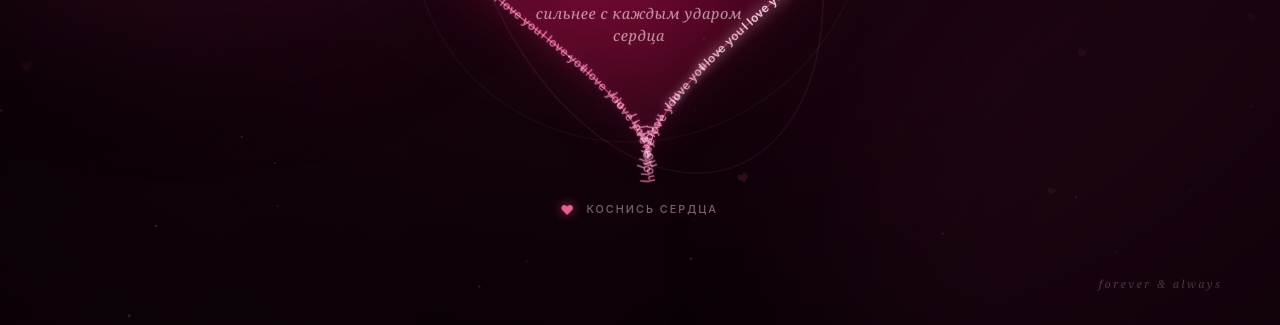
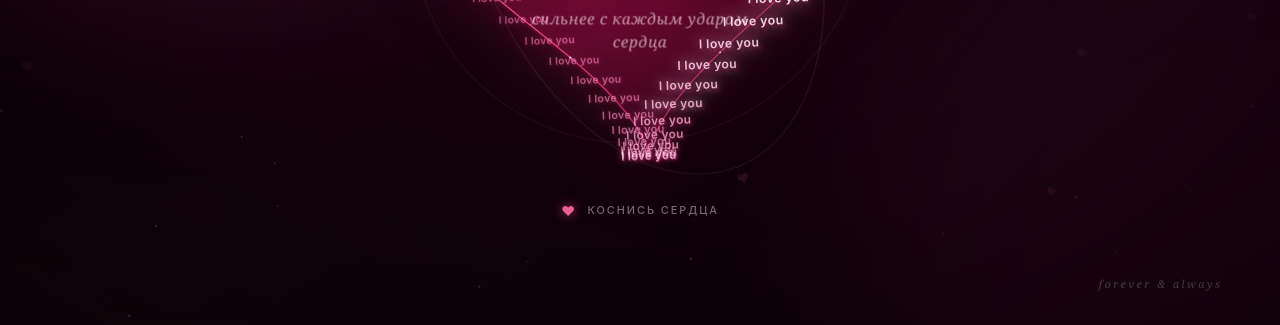
Before and after one commit to viDaLost/Iloveyou, a plain HTML site: page index.html in a window 1280 px wide. Shown: the part 475-800 px from the top of the page. Drawn offline with Linux system fonts and the light colour scheme; animation ran at ten frames a second.

Commit message:
Add files via upload

```diff
--- a/index.html
+++ b/index.html
@@ -17,6 +17,8 @@
             --content-y: 0px;
             --halo-x: 0px;
             --halo-y: 0px;
+            --heart-tilt-x: 0deg;
+            --heart-tilt-y: 0deg;
         }
 
         * {
@@ -205,6 +207,8 @@
             cursor: pointer;
             -webkit-tap-highlight-color: transparent;
             touch-action: manipulation;
+            perspective: 950px;
+            transform-style: preserve-3d;
             animation: heart-arrival 1.45s cubic-bezier(0.16, 1, 0.3, 1) both;
         }
 
@@ -276,7 +280,12 @@
             width: 100%;
             height: 100%;
             pointer-events: none;
-            filter: saturate(1.06);
+            filter: saturate(1.08) drop-shadow(0 18px 30px rgba(70, 0, 28, 0.3));
+            transform: rotateX(var(--heart-tilt-x)) rotateY(var(--heart-tilt-y)) translateZ(0);
+            transform-origin: 50% 49%;
+            transform-style: preserve-3d;
+            transition: transform 420ms cubic-bezier(0.2, 0.8, 0.2, 1);
+            will-change: transform;
         }
 
         .love-copy {
@@ -289,7 +298,7 @@
             margin-top: 4.5%;
             pointer-events: none;
             text-align: center;
-            transform: translate3d(0, 0, 0);
+            transform: translateZ(42px);
             transition: transform 500ms cubic-bezier(0.34, 1.56, 0.64, 1), filter 500ms ease;
         }
 
@@ -370,7 +379,7 @@
 
         .heart-button.is-loved .love-copy {
             filter: brightness(1.18);
-            transform: scale(1.045);
+            transform: translateZ(58px) scale(1.045);
         }
 
         .heart-button.is-loved .heart-halo {
@@ -535,7 +544,8 @@
             }
 
             .content,
-            .heart-halo {
+            .heart-halo,
+            #heartCanvas {
                 transform: none;
             }
         }
@@ -580,6 +590,7 @@
         // Основные подписи можно быстро изменить здесь.
         const LOVE_CONFIG = {
             contourText: 'I love you',
+            flowSpeed: 0.3,
             messages: [
                 'любовь отправлена',
                 'ещё один удар — для тебя',
@@ -710,6 +721,18 @@
             heartCtx.scale(pulse, pulse);
             heartCtx.globalCompositeOperation = 'screen';
 
+            // Тёмные смещённые слои создают толщину контура и ощущение объёма.
+            for (let layer = 6; layer >= 1; layer--) {
+                heartCtx.save();
+                heartCtx.translate(layer * unit * 0.08, layer * unit * 0.11);
+                traceHeart(heartCtx, unit);
+                heartCtx.strokeStyle = `rgba(72, 2, 29, ${0.045 + layer * 0.012})`;
+                heartCtx.lineWidth = Math.max(1, unit * 0.16);
+                heartCtx.shadowBlur = 0;
+                heartCtx.stroke();
+                heartCtx.restore();
+            }
+
             const heartFill = heartCtx.createLinearGradient(-15 * unit, -12 * unit, 15 * unit, 17 * unit);
             heartFill.addColorStop(0, 'rgba(255, 105, 157, 0.12)');
             heartFill.addColorStop(0.48, 'rgba(196, 19, 83, 0.22)');
@@ -730,29 +753,53 @@
             traceHeart(heartCtx, unit);
             heartCtx.stroke();
 
-            const fontSize = Math.max(7.2, Math.min(12.2, width / 52));
-            const step = width < 390 ? 0.205 : 0.17;
+            const fontSize = Math.max(7.4, Math.min(12.2, width / 51));
+            const step = width < 390 ? 0.12 : 0.095;
+            const wordCount = Math.ceil((Math.PI * 2) / step);
+            const loopOffset = (time * LOVE_CONFIG.flowSpeed) % (Math.PI * 2);
             heartCtx.textAlign = 'center';
             heartCtx.textBaseline = 'middle';
             heartCtx.font = `600 ${fontSize}px ui-sans-serif, -apple-system, BlinkMacSystemFont, "Segoe UI", sans-serif`;
             heartCtx.letterSpacing = '0.03em';
 
-            for (let t = 0; t < Math.PI * 2; t += step) {
+            // Как в оригинале: одинаковые строки остаются горизонтальными и
+            // бесконечно движутся по параметрической форме сердца.
+            const ribbonWords = [];
+            for (let index = 0; index < wordCount; index++) {
+                const t = (index * step + loopOffset) % (Math.PI * 2);
                 const point = heartPoint(t, unit);
-                const tangent = heartTangent(t);
-                let angle = Math.atan2(tangent.y, tangent.x);
-                if (angle > Math.PI / 2 || angle < -Math.PI / 2) angle += Math.PI;
-
+                const depth = 0.5 + Math.sin(t) * 0.5;
                 const shimmerPosition = (time * 0.42) % (Math.PI * 2);
                 const distance = Math.abs(Math.atan2(Math.sin(t - shimmerPosition), Math.cos(t - shimmerPosition)));
                 const shimmer = Math.max(0, 1 - distance / 0.7);
 
+                ribbonWords.push({ t, point, depth, shimmer });
+            }
+
+            // Сначала дальняя сторона, затем ближняя — это сохраняет корректное
+            // перекрытие текста при 3D-наклоне.
+            ribbonWords.sort((a, b) => a.depth - b.depth);
+
+            for (const word of ribbonWords) {
+                const { point, depth, shimmer } = word;
+                const depthScale = 0.82 + depth * 0.24;
+                const extrusion = 1.3 + depth * 2.8;
+
                 heartCtx.save();
                 heartCtx.translate(point.x, point.y);
-                heartCtx.rotate(angle);
-                heartCtx.fillStyle = `rgba(255, ${Math.round(168 + shimmer * 65)}, ${Math.round(198 + shimmer * 45)}, ${0.6 + shimmer * 0.36})`;
+                heartCtx.scale(depthScale, depthScale);
+
+                // Несколько тёмных копий формируют боковую грань каждой строки.
+                for (let layer = 4; layer >= 1; layer--) {
+                    heartCtx.fillStyle = `rgba(74, 3, 31, ${0.12 + depth * 0.09})`;
+                    heartCtx.shadowBlur = 0;
+                    heartCtx.fillText(LOVE_CONFIG.contourText, layer * extrusion * 0.22, layer * extrusion * 0.28);
+                }
+
+                const alpha = 0.42 + depth * 0.43 + shimmer * 0.14;
+                heartCtx.fillStyle = `rgba(255, ${Math.round(154 + depth * 50 + shimmer * 38)}, ${Math.round(190 + depth * 37 + shimmer * 26)}, ${Math.min(1, alpha)})`;
                 heartCtx.shadowColor = shimmer > 0.15 ? 'rgba(255, 205, 225, 0.95)' : 'rgba(255, 51, 125, 0.52)';
-                heartCtx.shadowBlur = 3 + shimmer * 12;
+                heartCtx.shadowBlur = 3 + depth * 4 + shimmer * 12;
                 heartCtx.fillText(LOVE_CONFIG.contourText, 0, 0);
                 heartCtx.restore();
             }
@@ -900,6 +947,8 @@
             scene.style.setProperty('--content-y', `${y * 0.12}px`);
             scene.style.setProperty('--halo-x', `${x * 0.28}px`);
             scene.style.setProperty('--halo-y', `${y * 0.28}px`);
+            scene.style.setProperty('--heart-tilt-x', `${-y * 0.38}deg`);
+            scene.style.setProperty('--heart-tilt-y', `${x * 0.5}deg`);
         }
 
         function animate(timestamp) {
```
